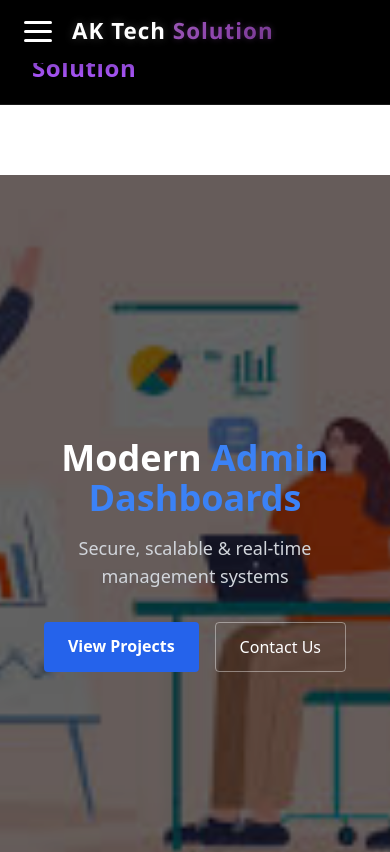
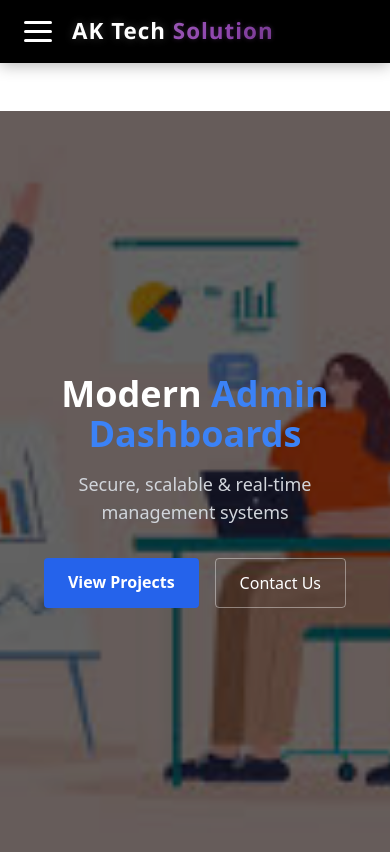
Before and after one commit to Ajith16102001/project-selling, a React (Vite) app in the folder project-selling-frontend/: page / in a window 390 px wide. Shown: the top 852 px of the page. Built offline with nearby package versions, Linux system fonts and the light colour scheme.

Commit message:
Update Navbar.jsx

```diff
--- a/project-selling-frontend/src/components/Navbar.jsx
+++ b/project-selling-frontend/src/components/Navbar.jsx
@@ -1,18 +1,33 @@
+// Navbar.jsx
 import { Link, useLocation } from "react-router-dom";
+import { useState, useEffect } from "react";
 
 export default function Navbar() {
   const location = useLocation();
+  const [isMobile, setIsMobile] = useState(false);
+
+  useEffect(() => {
+    const checkMobile = () => {
+      setIsMobile(window.innerWidth <= 768);
+    };
+    checkMobile();
+    window.addEventListener('resize', checkMobile);
+    return () => window.removeEventListener('resize', checkMobile);
+  }, []);
 
   const isHome = location.pathname === "/";
 
   return (
     <nav className="w-full px-8 py-5 flex items-center justify-between bg-black text-white border-b border-white/10">
-      {/* Logo */}
+      {/* Logo - Hide on mobile */}
+      {!isMobile && (
         <h1 className="text-2xl font-bold tracking-wide">
           AK Tech <span className="text-purple-500">Solution</span>
         </h1>
+      )}
 
-      {/* Links */}
+      {/* Links - Hide on mobile (will use hamburger menu) */}
+      {!isMobile && (
         <div className="space-x-6 text-sm font-medium">
           {/* Home */}
           <Link
@@ -32,7 +47,6 @@
 
           {/* Contact */}
           {isHome ? (
-          // If already on Home → scroll
             <a
               href="#contact"
               className="hover:text-purple-400 transition cursor-pointer"
@@ -40,7 +54,6 @@
               Contact
             </a>
           ) : (
-          // If not on Home → go Home then scroll
             <Link
               to="/#contact"
               className="hover:text-purple-400 transition"
@@ -49,6 +62,7 @@
             </Link>
           )}
         </div>
+      )}
     </nav>
   );
 }
```
Lines whose indentation alone changed are shown as unchanged.
